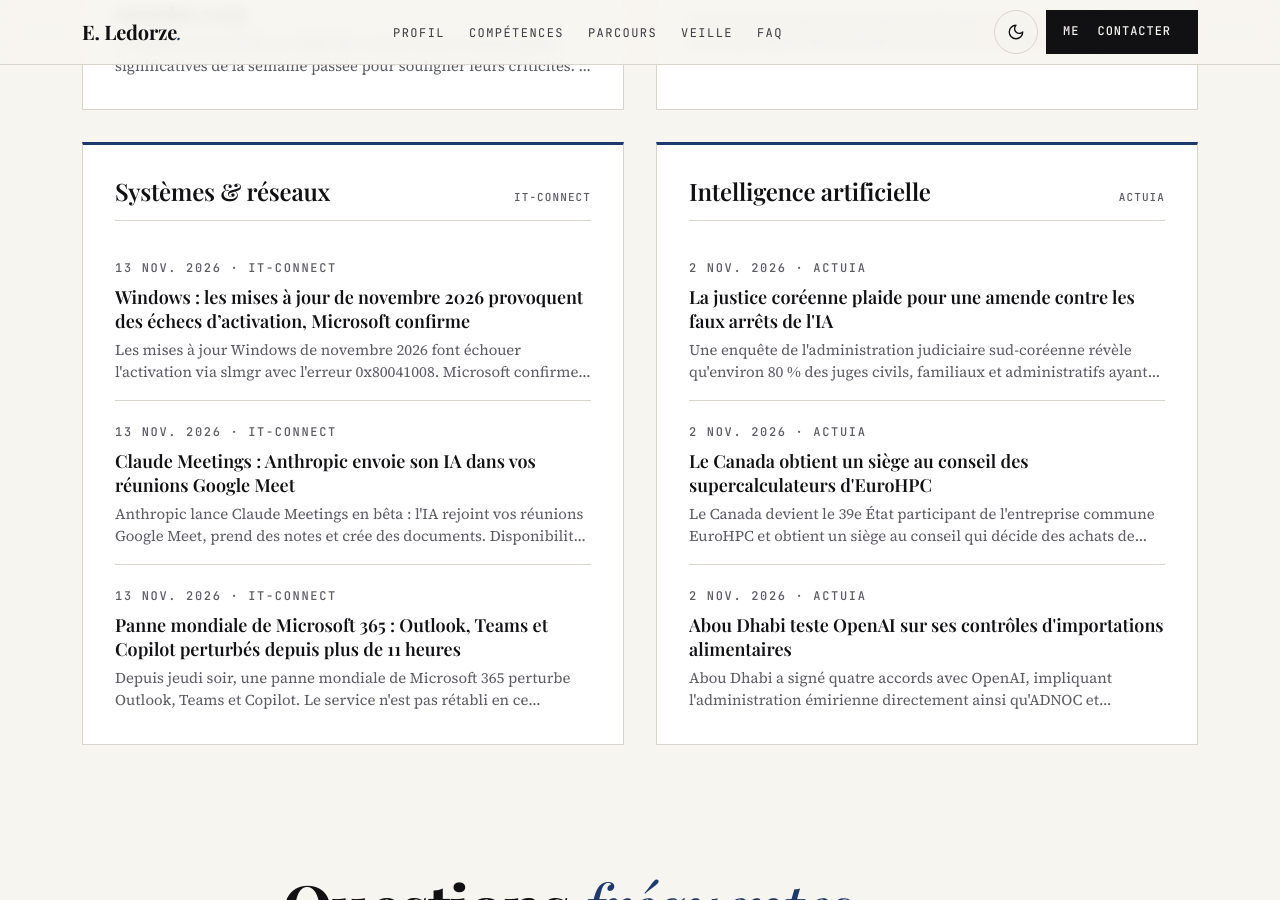
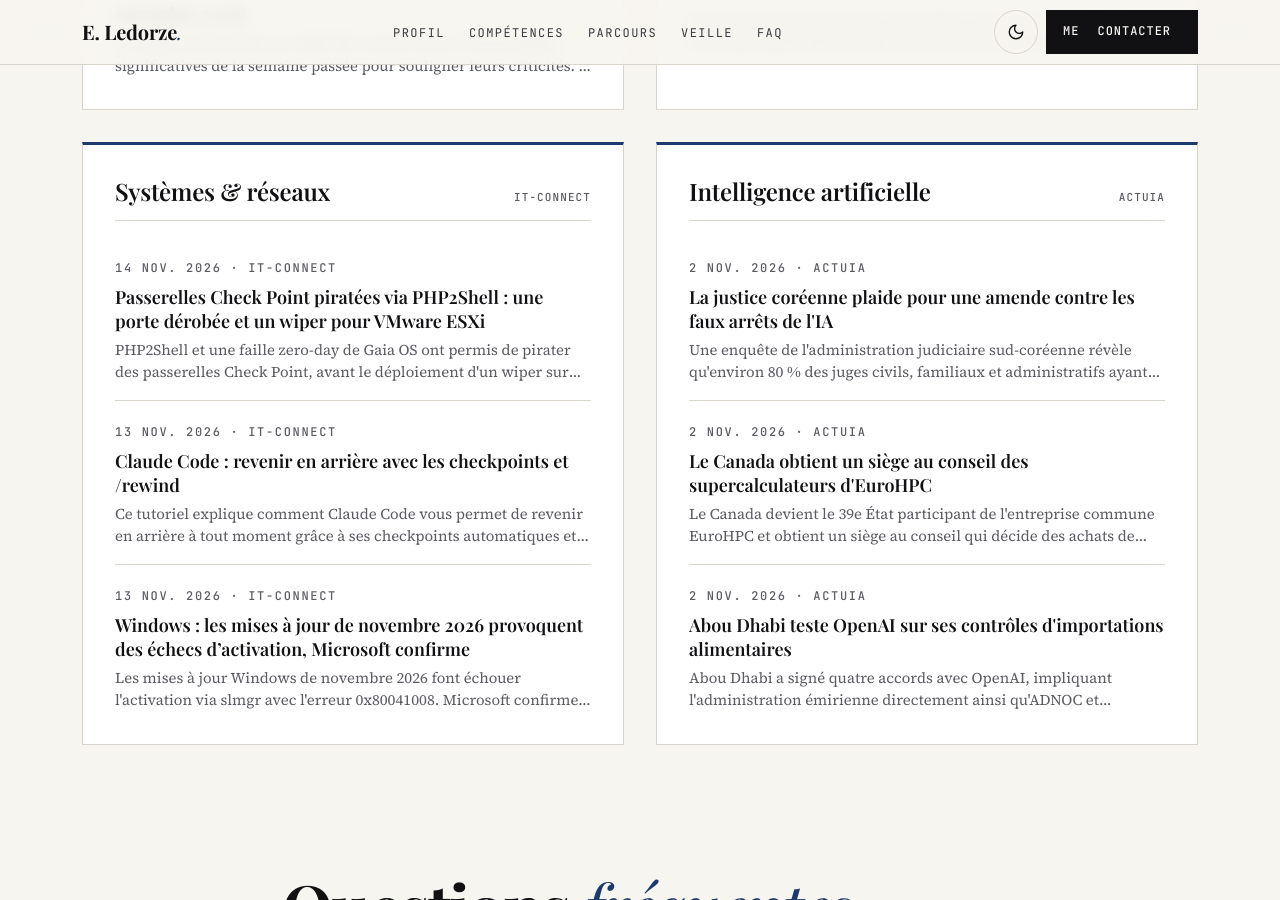
Before and after one commit to TheDringe54-lab/TheDringe54-lab.github.io, a Jekyll site: the page built from index.html, in a window 1280 px wide and 900 px high, scrolled down 4893 px. Built offline with Jekyll 4.4.1, drawn with Linux system fonts in a browser that asks for light colours; some of the changed text lies outside the part shown.

Commit message:
Veille techno : mise à jour automatique

```diff
--- a/_data/veille.json
+++ b/_data/veille.json
@@ -1,5 +1,5 @@
 {
-  "mise_a_jour": "2026-11-13",
+  "mise_a_jour": "2026-11-14",
   "themes": [
     {
       "id": "cyber",
@@ -63,25 +63,25 @@
       "titre_en": "Systems & networks",
       "articles": [
         {
+          "titre": "Passerelles Check Point piratées via PHP2Shell : une porte dérobée et un wiper pour VMware ESXi",
+          "lien": "https://www.it-connect.fr/check-point-php2shell-wiper-esxi-tsga/",
+          "source": "IT-Connect",
+          "date": "2026-11-14",
+          "resume": "PHP2Shell et une faille zero-day de Gaia OS ont permis de pirater des passerelles Check Point, avant le déploiement d'un wiper sur un hôte VMware ESXi. Le post…"
+        },
+        {
+          "titre": "Claude Code : revenir en arrière avec les checkpoints et /rewind",
+          "lien": "https://www.it-connect.fr/claude-code-revenir-en-arriere-avec-les-checkpoints-et-rewind/",
+          "source": "IT-Connect",
+          "date": "2026-11-13",
+          "resume": "Ce tutoriel explique comment Claude Code vous permet de revenir en arrière à tout moment grâce à ses checkpoints automatiques et à la commande /rewind. Le post…"
+        },
+        {
           "titre": "Windows : les mises à jour de novembre 2026 provoquent des échecs d’activation, Microsoft confirme",
           "lien": "https://www.it-connect.fr/windows-activation-slmgr-erreur-080041008/",
           "source": "IT-Connect",
           "date": "2026-11-13",
           "resume": "Les mises à jour Windows de novembre 2026 font échouer l'activation via slmgr avec l'erreur 0x80041008. Microsoft confirme le bug et prépare un correctif. Le…"
-        },
-        {
-          "titre": "Claude Meetings : Anthropic envoie son IA dans vos réunions Google Meet",
-          "lien": "https://www.it-connect.fr/claude-meetings-anthropic-google-meet/",
-          "source": "IT-Connect",
-          "date": "2026-11-13",
-          "resume": "Anthropic lance Claude Meetings en bêta : l'IA rejoint vos réunions Google Meet, prend des notes et crée des documents. Disponibilité, réglages et limites. Le…"
-        },
-        {
-          "titre": "Panne mondiale de Microsoft 365 : Outlook, Teams et Copilot perturbés depuis plus de 11 heures",
-          "lien": "https://www.it-connect.fr/panne-mondiale-microsoft-365-exchange-online-outlook-teams/",
-          "source": "IT-Connect",
-          "date": "2026-11-13",
-          "resume": "Depuis jeudi soir, une panne mondiale de Microsoft 365 perturbe Outlook, Teams et Copilot. Le service n'est pas rétabli en ce vendredi 13 novembre 2026. Le…"
         }
       ]
     },
```
